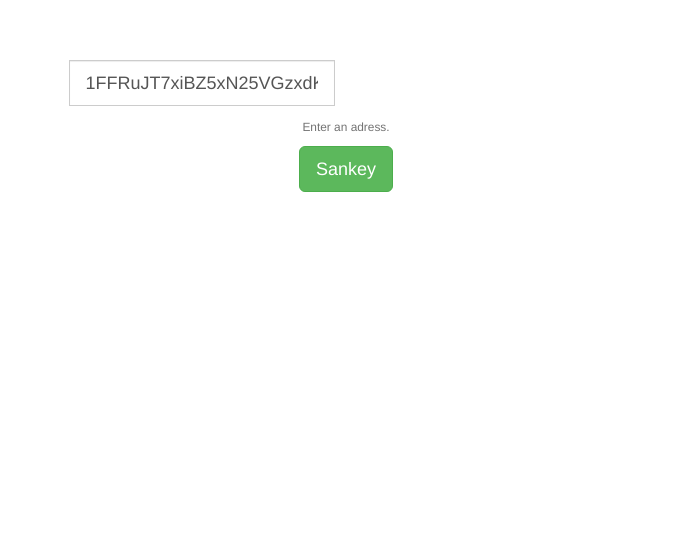
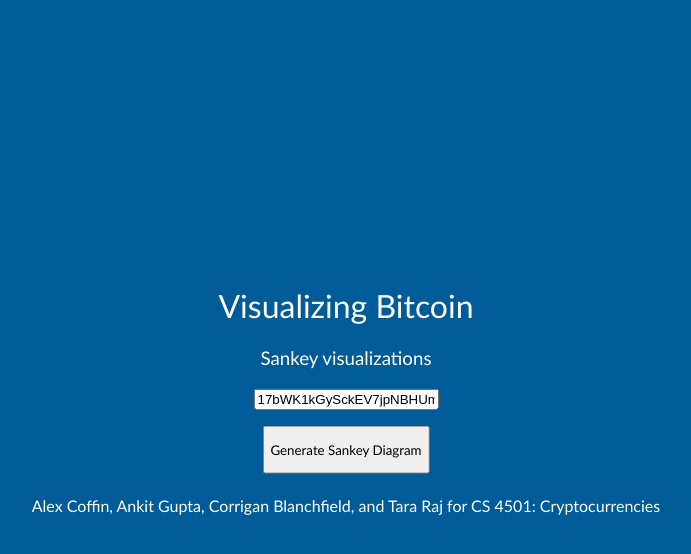
Before and after one commit to agoops/BtcSankey, a Django app: page / in a window 1280 px wide. Shown: the top 554 px of the page, without its empty margins (294-985 px from the left). Run offline with Django 3.2, Linux system fonts and the light colour scheme; some libraries are stand-ins or nearby versions.

Commit message:
Working prototype ready

```diff
--- a/base/helper.py
+++ b/base/helper.py
@@ -89,7 +89,7 @@
 			received = o.value
 			ratio = Decimal(received) / Decimal(total_output)
 			for i in inputs:
-				if i.address in exploredAddresses:
+				if i.address in exploredAddresses or i.address == address_string:
 					continue
 				weighted_received = ratio * Decimal(i.value)
 				if i.address in unexploredAddresses:
--- a/base/templates/landing.html
+++ b/base/templates/landing.html
@@ -1,46 +1,53 @@
 <!DOCTYPE html>
-<html>
-<head>
-	<title>Bootstrap In Practice - Landing Page Example</title>
-	<meta name="viewport" content="width=device-width, initial-scale=1.0" />
-	<!-- Bootstrap -->
-	<link href="//netdna.bootstrapcdn.com/bootstrap/3.0.0/css/bootstrap.min.css" rel="stylesheet" />
-
+<HEAD>
+<TITLE>bitcoin-class: visualizing transactions</TITLE>
 <style>
-
+#centeredBlock {
+position:absolute;
+top:50%;
+left:50%;
+transform: translate(-50%, -50%);
+}
 body {
-		padding-top: 20px;
+	background-color: #005C99;
 }
-
-	.margin-base-vertical {
-		margin: 40px 0;
+h1 {
+	font-family: Futura, 'Trebuchet MS', Arial, sans-serif;
+	font-weight: normal;
+	color: #FFFFFF;
 }
-
+h3 {
+	font-family: Futura, 'Trebuchet MS', Arial, sans-serif;
+	font-weight: normal;
+	color: #FFFFFF;
+}
+h4 {
+	font-family: Futura, 'Trebuchet MS', Arial, sans-serif;
+	font-weight: normal;
+	color: #FFFFFF;
+}
+p {
+	font-family: Futura, 'Trebuchet MS', Arial, sans-serif;
+}
 </style>
 
-</head>
 <body>
+<center>
+<div id="centeredBlock">
+<h1>Visualizing Bitcoin</h1>
 
-	<div class="container">
-		<div class="row">
-			<div class="col-md-6 col-md-offset-3">
-
-
+<h3>Sankey visualizations</h4>
 
 <form action="/loop" method="post" class="margin-base-vertical">{% csrf_token %}
 	<p class="input-group">
-						<input type="text" class="form-control input-lg center" name="address" placeholder="1LzP..." value="1FFRuJT7xiBZ5xN25VGzxdKWgZdxXgjAJp" />
+		<input type="text" class="form-control input-lg center" name="address" placeholder="Enter an address" value="17bWK1kGySckEV7jpNBHUmHuX1UoHeHoAs" />
 	</p>
-					<p class="help-block text-center"><small>Enter an adress.</small></p>
 	<p class="text-center">
-						<button type="submit" class="btn btn-success btn-lg">Sankey</button>
+	<button type="submit" class="btn btn-success"><p>Generate Sankey Diagram</p></button>
 	</p>
 	</span>
 </form>
-
+<h4>Alex Coffin, Ankit Gupta, Corrigan Blanchfield, and Tara Raj for CS 4501: Cryptocurrencies</h4>
 </div>
-		</div>
-	</div>
-
+</center>
 </body>
-</html>
--- a/base/templates/selfloop.html
+++ b/base/templates/selfloop.html
@@ -208,7 +208,7 @@
             <div style="display:block;overflow: hidden;white-space: nowrap;"><span style="float:left;">Move nodes:</span>
                 <div style="float:right; padding-right:0; margin-right:0;">
                     <div style="font-size:20px;font-weight:bold;line-height:10px;">
-                        <input title="Enable horizontal node dragging" type="checkbox" id="xmove">
+                        <input title="Enable horizontal node dragging" type="checkbox" id="xmove" checked>
                         <label for="xmove">↔</label>
                         <img alt="" style="width:5px;height:0px;">
                         <input title="Enable vertical node dragging" type="checkbox" id="ymove" checked>
@@ -301,6 +301,8 @@
         <script src="/static/food.js"></script>
         <script src="http://ajax.aspnetcdn.com/ajax/jQuery/jquery-1.11.2.min.js"></script>
         <div id="GRAPHSTRING" style="display:none">{{jsonString}}</div>
+        <div id="EXPLOREDSTRING" style="display:none">{{explored}}</div>
+
 	   <script>
         console.log("Got here");
         var jsonString = "{{jsonString|escapejs}}";
--- a/base/urls.py
+++ b/base/urls.py
@@ -4,7 +4,7 @@
 
 urlpatterns = [
 	url(r'^$', views.landing, name='landing'),
-    url(r'^$|index$', views.index, name='index'),
+    # url(r'^index$', views.index, name='index'),
     url(r'^loop$', views.loop, name='loop'),
     url(r'^build$', views.build, name='build')
 ]
--- a/base/views.py
+++ b/base/views.py
@@ -5,6 +5,7 @@
 from blockchain import blockexplorer
 import json
 from django.views.decorators.csrf import csrf_exempt
+import ast
 
 # Create your views here.
 
@@ -29,8 +30,10 @@
 	address = request.POST.get('address')
 	# '1FFRuJT7xiBZ5xN25VGzxdKWgZdxXgjAJp'
 	template = loader.get_template('selfloop.html')
-	jsonString = getSankey(address)
-	context = RequestContext(request, {'jsonString': jsonString})
+	jsonString,exploredAddresses = getSankey(address)
+	myList = list(exploredAddresses)
+	# print myList
+	context = RequestContext(request, {'jsonString': jsonString, 'explored': myList})
 	return HttpResponse(template.render(context))
 
 @csrf_exempt
@@ -38,9 +41,15 @@
 	if request.method == 'POST':
 		graphString = request.POST.get('graphString')
 		address = request.POST.get('address')
+		explored = request.POST.get('explored')
+		exploredAddresses = set(ast.literal_eval(explored))
+		if (address in exploredAddresses):
+			result = {'graphString': graphString, 'explored': str(list(exploredAddresses))}
+			return HttpResponse(json.dumps(result))
 		print ''
-		print address
-		print graphString
+		# print address
+		# print explored
+		# print graphString
 		print ''
 
 		edge_factory = EdgeFactory()
@@ -63,14 +72,16 @@
 			edges.append(edge)
 
 		# need to pass in already explored addresses also
-		exploredAddresses = set()
-		newGraphString = buildSankey(exploredAddresses, edge_factory, edges, address)
-		print exploredAddresses
-		return HttpResponse(newGraphString)
+		newGraphString, exploredAddresses = buildSankey(exploredAddresses, edge_factory, edges, address)
+		result = {'graphString': newGraphString, 'explored': str(list(exploredAddresses))}
+
+		return HttpResponse(json.dumps(result))
 	else:
 		return HttpResponse('NOPE!')
 
 def buildSankey(exploredAddresses, edge_factory, edges, address):
+	print 'explored:', exploredAddresses
+	print 'address:', address
 	address_string = address
 	address_object = blockexplorer.get_address(address_string)
 	transactions = address_object.transactions
@@ -83,7 +94,7 @@
 
 	exploredAddresses.add(address_string)
 	result = printSankeyInfo(edge_factory, edges)
-	return result
+	return result, exploredAddresses
 
 def getSankey(address):
 	unexploredAddresses = {}
@@ -99,8 +110,8 @@
 		inputs = t.inputs
 		outputs = t.outputs
 		createLeavingEdges(exploredAddresses, unexploredAddresses, edge_factory, edges, address_string, inputs, outputs)
-		createIncomingEdges(exploredAddresses, unexploredAddresses, edge_factory, edges,address_string,inputs,outputs)
+		createIncomingEdges(exploredAddresses, unexploredAddresses, edge_factory, edges, address_string, inputs, outputs)
 
 	exploredAddresses.add(address_string)
 	result = printSankeyInfo(edge_factory, edges)
-	return result
+	return result, exploredAddresses
```
Also changed, not shown: base/static/food.js (+11 -3 lines), 3 other files. Lines whose indentation alone changed are shown as unchanged.
